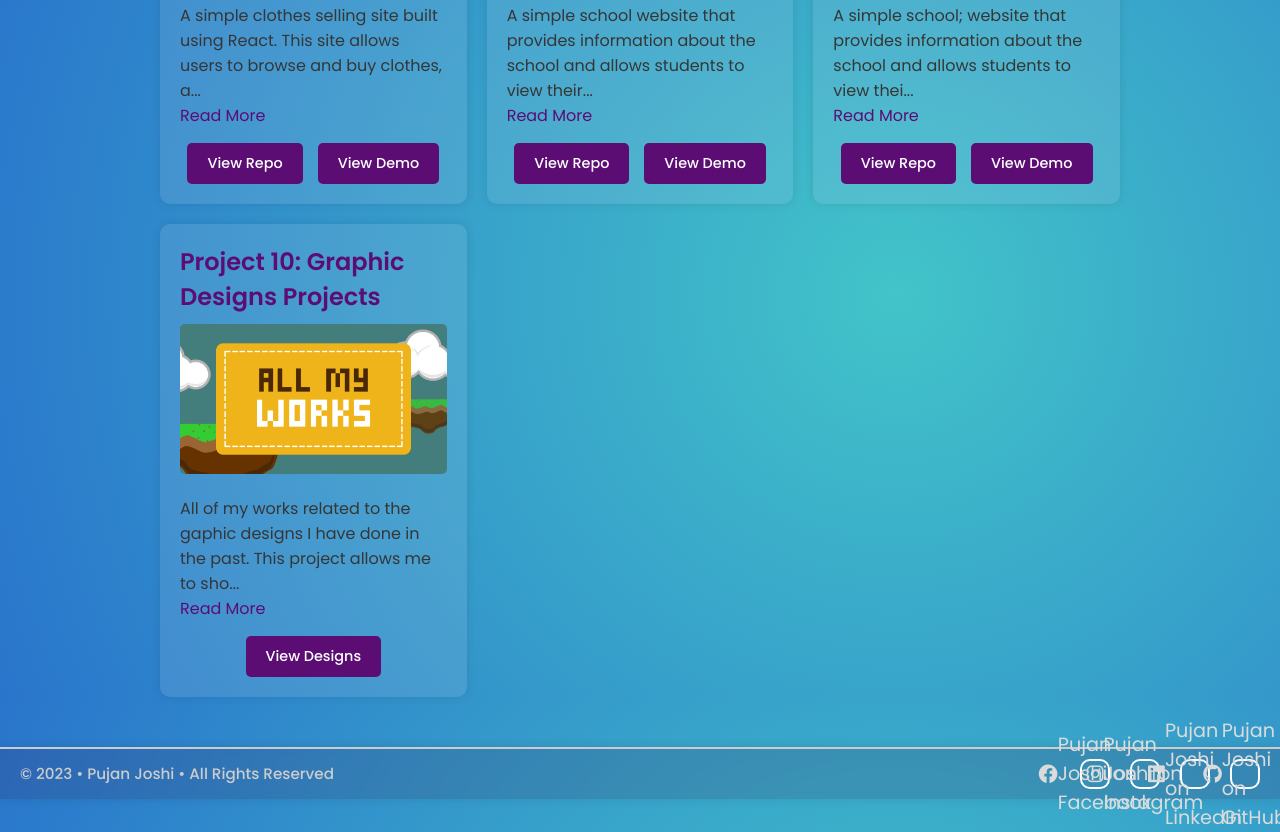
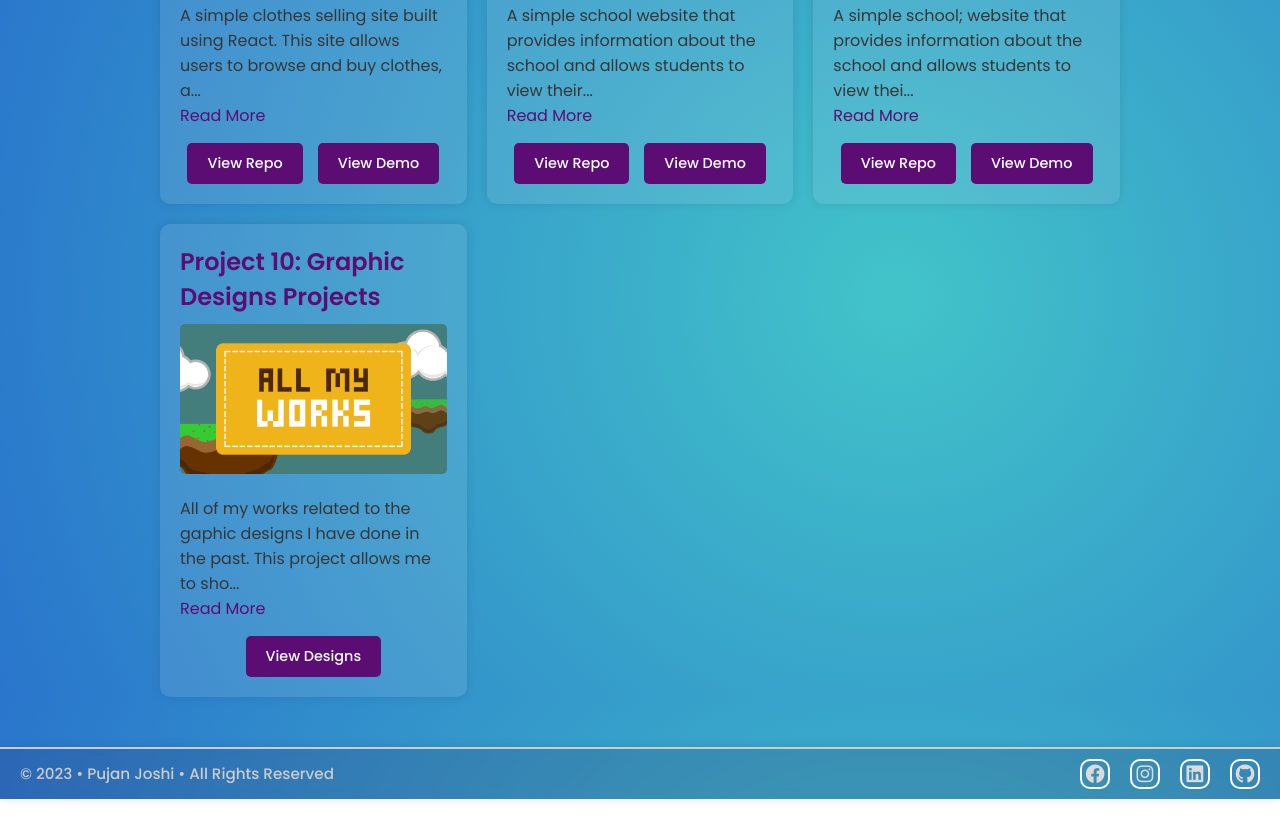
Before and after one commit to pujanjoci/Resume, a plain HTML site: page SRC/pages/career.html in a window 1280 px wide. Shown: the part 1704-2536 px from the top of the page. After the commit the page ends 2503 px from the top, so only its background shows below. Drawn offline with nearby package versions, Linux system fonts and the light colour scheme.

Commit message:
hidden footer text

```diff
--- a/SRC/style/style.css
+++ b/SRC/style/style.css
@@ -2151,3 +2151,14 @@ header.scrolled {
 		row-gap: 10px;
 	}
 }
+
+.visually-hidden {
+  position: absolute !important;
+  width: 1px;
+  height: 1px;
+  padding: 0;
+  margin: -1px;
+  overflow: hidden;
+  clip: rect(0 0 0 0);
+  border: 0;
+}
```
